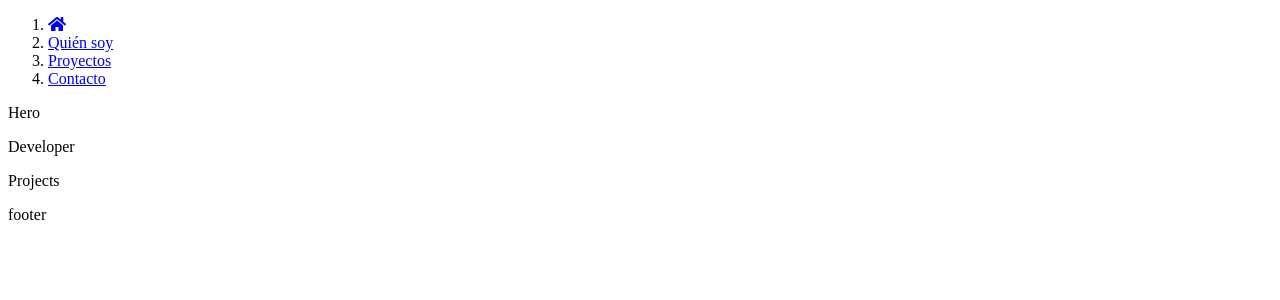
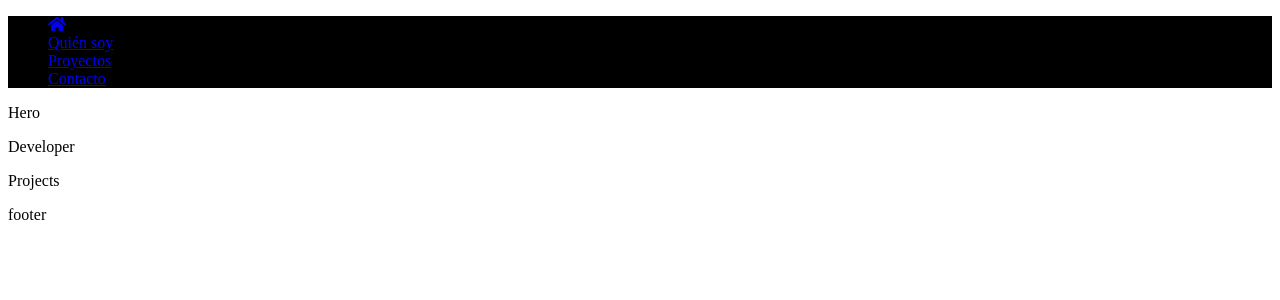
Before and after one commit to leireriel/leire-rico-portfolio, a React (Create React App) app: page / in a window 1280 px wide. Shown: the top 300 px of the page. Built offline with nearby package versions, Linux system fonts and the light colour scheme.

Commit message:
Create navigation on header

```diff
--- a/package.json
+++ b/package.json
@@ -3,8 +3,11 @@
   "version": "0.1.0",
   "private": true,
   "dependencies": {
+    "node-sass": "^4.12.0",
+    "prop-types": "^15.7.2",
     "react": "^16.8.6",
     "react-dom": "^16.8.6",
+    "react-router-dom": "^5.0.1",
     "react-scripts": "3.0.1"
   },
   "scripts": {
--- /dev/null
+++ b/src/components/Header/Header.scss
@@ -0,0 +1,3 @@
+.nav__container {
+  background-color: black;
+}
--- a/src/components/Header/index.js
+++ b/src/components/Header/index.js
@@ -1,20 +1,27 @@
-import React, { Component, Fragment } from 'react';
+import React, { Component } from 'react';
+import './Header.scss';
 
 class Header extends Component {
   render() {
     return (
-      <Fragment>
-        <nav>
-            <ol>
-            <li><a href="/html/">
-              <i class="fas fa-home"></i>
-          </a></li>
-          <li><a href="/css/">Quién soy</a></li>
-          <li><a href="/js/">Proyectos</a></li>
-          <li><a href="/jquery/">Contacto</a></li>
-            </ol>
-        </nav>
-      </Fragment>
+      <nav className="nav__container">
+        <ol className="nav__list">
+          <li className="nav__item">
+            <a href="/html/">
+              <i className="fas fa-home nav__home"></i>
+            </a>
+          </li>
+          <li className="nav__item">
+            <a href="#..." className="nav__whoIAm">Quién soy</a>
+          </li>
+          <li className="nav__item">
+            <a href="#..." className="nav__projects">Proyectos</a>
+          </li>
+          <li className="nav__item">
+            <a href="#..." className="nav__contact">Contacto</a>
+          </li>
+        </ol>
+      </nav>
     );
   }
 }
```
Also changed, not shown: 1 other file (tests, documents, lock files or other folders).
